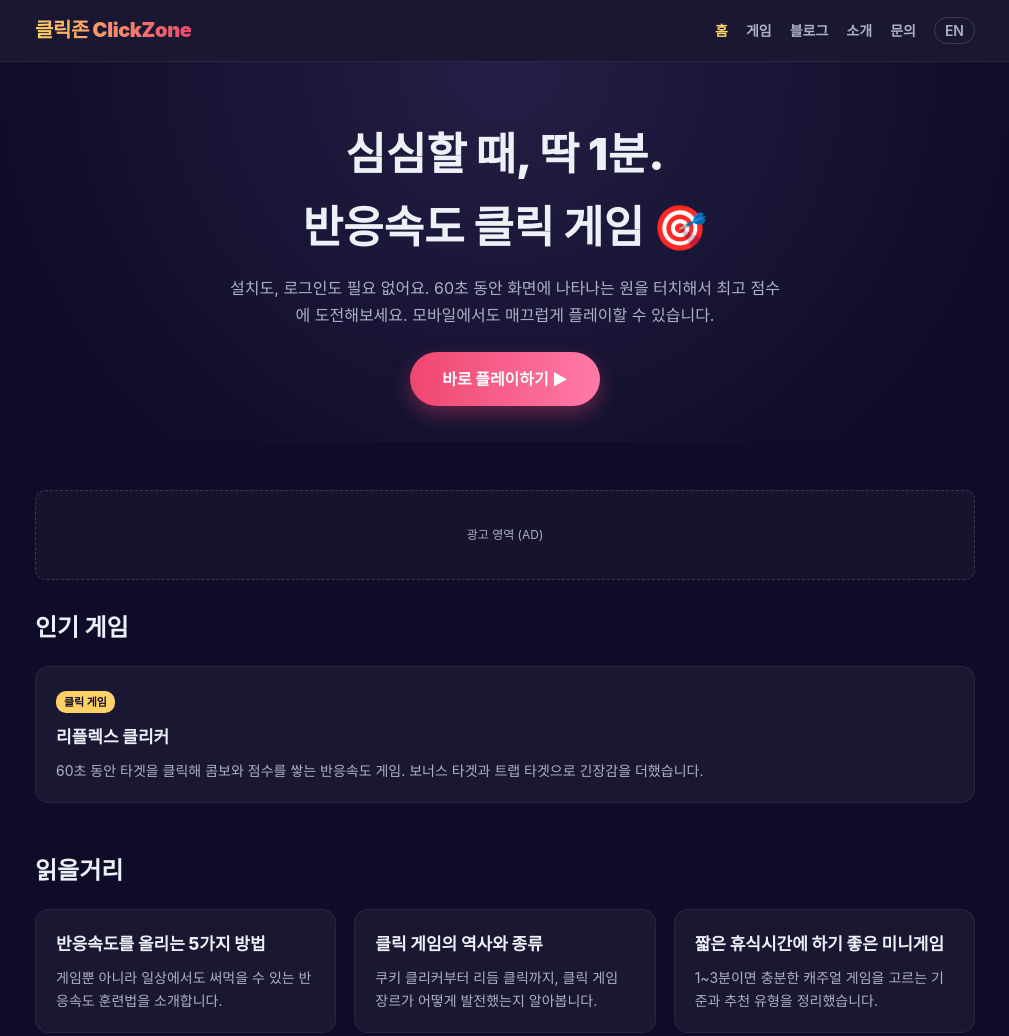
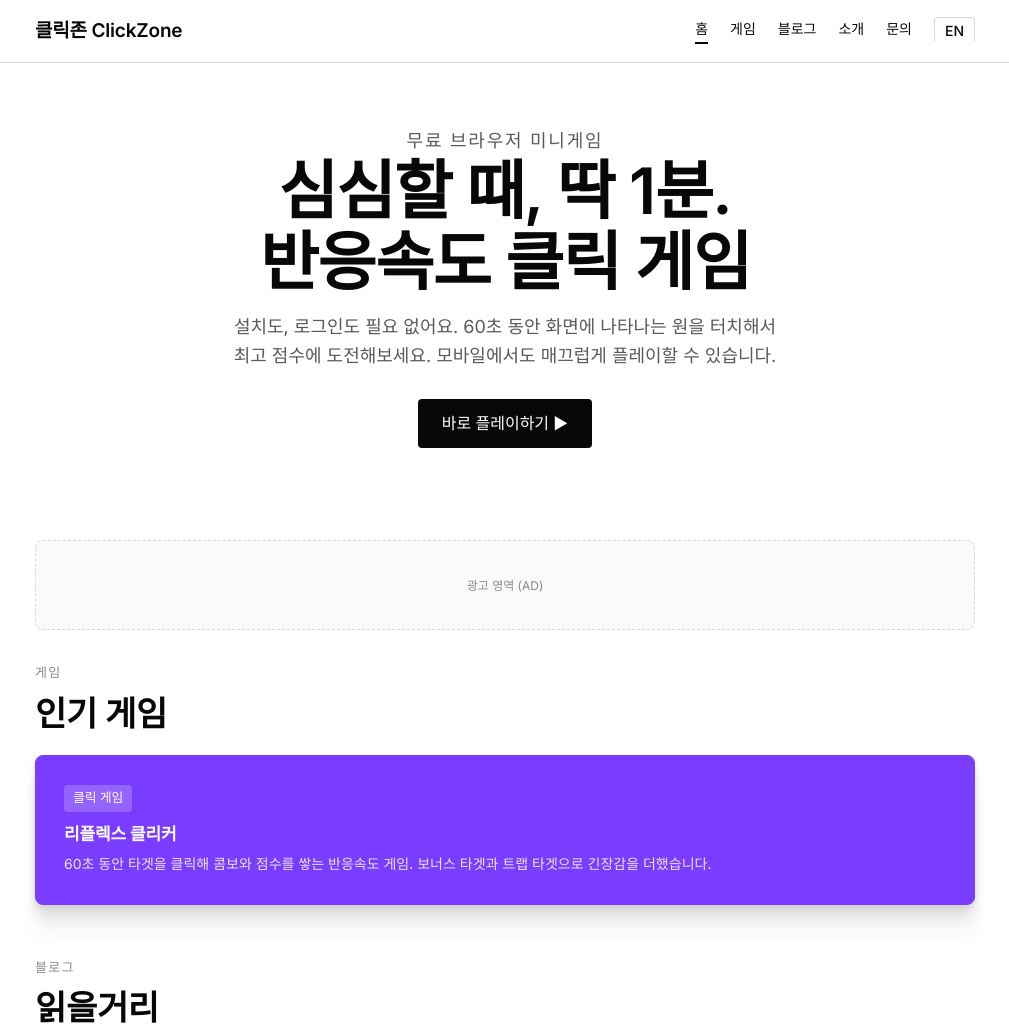
Before and after one commit to aikoodaekking-ux/aikoodaekking-ux.github.io, a plain HTML site: page index.html in a window 1280 px wide. Shown: the top 1036 px of the page, without its empty margins (135-1144 px from the left). Drawn offline with Linux system fonts and the light colour scheme.

Commit message:
Redesign site with a clean modern SaaS visual system (Inter, ink/white palette, accent cards)

```diff
--- a/assets/css/style.css
+++ b/assets/css/style.css
@@ -1,13 +1,37 @@
-/* ClickZone shared stylesheet */
+/* ClickZone shared stylesheet — modern clean SaaS design system */
+@import url('https://fonts.googleapis.com/css2?family=Inter:wght@400;500;600&display=swap');
+
 :root{
-  --bg: #0f0c29;
-  --surface: #1a1733;
-  --surface2: #241f44;
-  --text: #eef0f7;
-  --text-dim: #aeb0c4;
-  --accent: #ffd166;
-  --accent2: #ef476f;
-  --good: #06d6a0;
+  /* Surface */
+  --bg: #ffffff;           /* canvas */
+  --surface: #fafafa;      /* subtle panel fill (ad slots, dividers) */
+  --surface2: #f3f3f3;     /* hover / pressed fill */
+  --hairline: #d8d8d8;     /* 1px borders */
+
+  /* Text */
+  --ink: #080808;          /* primary / headings / wordmark */
+  --ink-strong: #222222;
+  --text: #363636;         /* default body text */
+  --text-dim: #5a5a5a;     /* secondary text */
+  --mute: #898989;
+  --mute-soft: #ababab;
+
+  /* Chromatic accents */
+  --accent-purple: #7a3dff;
+  --accent-pink: #ed52cb;
+  --accent-blue: #3b89ff;
+  --accent-blue-deep: #006acc;
+  --accent-blue-info: #146ef5;
+  --accent-orange: #ff6b00;
+  --accent-green: #00d722;
+  --accent-yellow: #ffae13;
+  --accent-red: #ee1d36;
+
+  /* Semantic aliases used inline across pages */
+  --accent: var(--accent-blue);
+  --accent2: var(--accent-red);
+  --good: #0a8f2a; /* text-safe darker green for inline success/bonus copy */
+
   --max-width: 980px;
 }
 *{ box-sizing:border-box; }
@@ -15,103 +39,152 @@ html,body{
   margin:0; padding:0;
   background:var(--bg);
   color:var(--text);
-  font-family:-apple-system,BlinkMacSystemFont,"Segoe UI",Roboto,"Malgun Gothic","Apple SD Gothic Neo",sans-serif;
-  line-height:1.65;
+  font-family:'Inter',-apple-system,BlinkMacSystemFont,"Segoe UI",Roboto,"Malgun Gothic","Apple SD Gothic Neo",sans-serif;
+  font-feature-settings:"ss01";
+  -webkit-font-smoothing:antialiased;
+  line-height:1.6;
   -webkit-text-size-adjust:100%;
 }
-a{ color:var(--accent); text-decoration:none; }
+a{ color:var(--accent-blue-deep); text-decoration:none; }
 a:hover{ text-decoration:underline; }
 img{ max-width:100%; }
+h1,h2,h3,h4{ color:var(--ink); font-weight:600; letter-spacing:-0.01em; margin:0 0 0.5em; line-height:1.25; }
 
 .wrap{ max-width:var(--max-width); margin:0 auto; padding:0 20px; }
 
 /* ---------- Header ---------- */
 header.site{
-  background:var(--surface);
-  border-bottom:1px solid rgba(255,255,255,.06);
+  background:var(--bg);
+  border-bottom:1px solid var(--hairline);
   position:sticky; top:0; z-index:50;
 }
 header.site .bar{
   display:flex; align-items:center; justify-content:space-between;
-  padding:14px 20px;
+  padding:16px 20px;
   max-width:var(--max-width); margin:0 auto;
 }
 .brand{
-  font-weight:900; font-size:20px; letter-spacing:-.02em;
-  background:linear-gradient(90deg,var(--accent),var(--accent2));
-  -webkit-background-clip:text; background-clip:text; color:transparent;
+  font-weight:600; font-size:19px; letter-spacing:-0.01em;
+  color:var(--ink);
 }
-nav.main{ display:flex; gap:18px; align-items:center; flex-wrap:wrap; }
-nav.main a{ color:var(--text-dim); font-size:14px; font-weight:600; }
-nav.main a.active{ color:var(--accent); }
+nav.main{ display:flex; gap:22px; align-items:center; flex-wrap:wrap; }
+nav.main a{
+  color:var(--ink);
+  font-size:14px; font-weight:500;
+  padding-bottom:2px;
+  border-bottom:2px solid transparent;
+}
+nav.main a:hover{ text-decoration:none; color:var(--ink); }
+nav.main a.active{ border-bottom-color:var(--ink); }
 .lang-switch a{
-  font-size:12px; color:var(--text-dim);
-  border:1px solid rgba(255,255,255,.15); border-radius:14px;
+  font-size:12px; font-weight:500; color:var(--text-dim);
+  border:1px solid var(--hairline); border-radius:4px;
   padding:4px 10px;
+}
+.lang-switch a:hover{ text-decoration:none; border-color:var(--ink); color:var(--ink); }
+
+/* ---------- Eyebrow label ---------- */
+.eyebrow{
+  text-transform:uppercase;
+  font-size:13px; font-weight:500;
+  letter-spacing:0.1em;
+  color:var(--mute);
+  margin:0 0 10px;
 }
 
 /* ---------- Hero ---------- */
 .hero{
-  padding:56px 20px 36px;
+  padding:64px 20px 40px;
   text-align:center;
-  background:radial-gradient(circle at 50% 0%, var(--surface2), var(--bg) 70%);
+  background:var(--bg);
 }
 .hero h1{
-  font-size:clamp(28px,5vw,44px);
-  margin:0 0 12px;
-  font-weight:900;
+  font-size:clamp(30px,6vw,64px);
+  margin:0 0 16px;
+  font-weight:600;
+  letter-spacing:-0.02em;
+  color:var(--ink);
+  line-height:1.1;
 }
 .hero p{
   color:var(--text-dim);
   max-width:560px; margin:0 auto;
-  font-size:16px;
+  font-size:18px;
+  line-height:1.6;
 }
 .hero .cta{
-  display:inline-block; margin-top:24px;
-  background:linear-gradient(90deg,var(--accent2),#ff7aa8);
-  color:#fff; font-weight:800; padding:14px 32px;
-  border-radius:50px; box-shadow:0 8px 20px rgba(239,71,111,.35);
+  display:inline-block; margin-top:28px;
 }
-.hero .cta:hover{ text-decoration:none; filter:brightness(1.08); }
+
+/* ---------- Buttons ---------- */
+button.cta, a.cta, .hero .cta{
+  border:none;
+  background:var(--ink);
+  color:#fff;
+  font-weight:500;
+  font-size:16px;
+  padding:12px 24px;
+  border-radius:4px;
+  cursor:pointer;
+  box-shadow:none;
+  touch-action:manipulation;
+}
+button.cta:hover, a.cta:hover{ background:#222222; text-decoration:none; }
+button.cta:active, a.cta:active{ transform:scale(.98); }
 
 /* ---------- Sections / Cards ---------- */
-main{ padding:40px 0 60px; }
-section{ margin-bottom:48px; }
-section h2{ font-size:24px; margin-bottom:18px; font-weight:800; }
+main{ padding:48px 0 64px; }
+section{ margin-bottom:52px; }
+section h2{ font-size:clamp(24px,4vw,34px); margin-bottom:20px; font-weight:600; color:var(--ink); letter-spacing:-0.01em; }
 
 .card-grid{
-  display:grid; gap:18px;
+  display:grid; gap:16px;
   grid-template-columns:repeat(auto-fit,minmax(240px,1fr));
 }
 .card{
-  background:var(--surface); border:1px solid rgba(255,255,255,.06);
-  border-radius:14px; padding:20px; display:block; color:var(--text);
+  background:var(--bg); border:1px solid var(--hairline);
+  border-radius:8px; padding:28px; display:block; color:var(--text);
+  transition:border-color .15s ease;
 }
-.card:hover{ border-color:var(--accent); text-decoration:none; }
-.card h3{ margin:0 0 8px; font-size:17px; font-weight:800; }
+.card:hover{ border-color:var(--ink); text-decoration:none; }
+.card h3{ margin:0 0 8px; font-size:17px; font-weight:600; color:var(--ink); }
 .card p{ margin:0; color:var(--text-dim); font-size:14px; }
 .card .tag{
-  display:inline-block; font-size:11px; color:var(--bg);
-  background:var(--accent); border-radius:10px; padding:2px 8px;
-  margin-bottom:10px; font-weight:800;
+  display:inline-block; font-size:12.8px; font-weight:550; color:var(--ink);
+  background:var(--surface2); border-radius:4px; padding:3px 9px;
+  margin-bottom:12px;
+}
+
+/* Featured card — full-fill accent treatment for the flagship game */
+.card.featured{
+  background:var(--accent-purple);
+  border-color:var(--accent-purple);
+  box-shadow:0 30px 18px rgba(0,0,0,0.04), 0 13px 13px rgba(0,0,0,0.08), 0 3px 7px rgba(0,0,0,0.09);
+}
+.card.featured:hover{ border-color:var(--accent-purple); }
+.card.featured h3, .card.featured p{ color:#ffffff; }
+.card.featured p{ color:rgba(255,255,255,.85); }
+.card.featured .tag{
+  background:rgba(255,255,255,.2); color:#ffffff;
 }
 
 /* ---------- Article ---------- */
-article.post h1{ font-size:clamp(24px,4.4vw,34px); margin-bottom:6px; }
-article.post .meta{ color:var(--text-dim); font-size:13px; margin-bottom:28px; }
-article.post h2{ font-size:20px; margin:32px 0 12px; }
-article.post p{ margin:0 0 16px; color:#e4e5ee; }
-article.post ul,article.post ol{ color:#e4e5ee; margin:0 0 16px; padding-left:22px; }
+article.post h1{ font-size:clamp(26px,4.4vw,40px); margin-bottom:8px; font-weight:600; color:var(--ink); letter-spacing:-0.01em; }
+article.post .meta{ color:var(--mute); font-size:13px; margin-bottom:32px; }
+article.post h2{ font-size:22px; margin:36px 0 14px; font-weight:600; color:var(--ink); }
+article.post p{ margin:0 0 18px; color:var(--text); font-size:16px; }
+article.post ul,article.post ol{ color:var(--text); margin:0 0 18px; padding-left:22px; font-size:16px; }
 article.post li{ margin-bottom:6px; }
-.breadcrumb{ font-size:13px; color:var(--text-dim); margin-bottom:16px; }
+article.post a{ color:var(--accent-blue-deep); font-weight:500; }
+.breadcrumb{ font-size:13px; color:var(--mute); margin-bottom:20px; }
 
 /* ---------- Game embed ---------- */
 .game-frame-wrap{
   width:100%; max-width:480px; margin:0 auto;
   aspect-ratio:9/16;
-  border-radius:18px; overflow:hidden;
-  box-shadow:0 20px 50px rgba(0,0,0,.45);
-  border:1px solid rgba(255,255,255,.08);
+  border-radius:8px; overflow:hidden;
+  border:1px solid var(--hairline);
+  box-shadow:0 30px 18px rgba(0,0,0,0.04), 0 13px 13px rgba(0,0,0,0.08), 0 3px 7px rgba(0,0,0,0.09);
 }
 .game-frame-wrap iframe{ width:100%; height:100%; border:0; display:block; }
 
@@ -119,22 +192,23 @@ article.post li{ margin-bottom:6px; }
 .ad-slot{
   width:100%; min-height:90px;
   display:flex; align-items:center; justify-content:center;
-  color:var(--text-dim); font-size:12px;
-  background:rgba(255,255,255,.03);
-  border:1px dashed rgba(255,255,255,.15);
-  border-radius:10px; margin:28px 0;
+  color:var(--mute); font-size:12px;
+  background:var(--surface);
+  border:1px dashed var(--hairline);
+  border-radius:8px; margin:32px 0;
 }
 
 /* ---------- Footer ---------- */
 footer.site{
-  border-top:1px solid rgba(255,255,255,.06);
-  padding:28px 20px; text-align:center;
-  color:var(--text-dim); font-size:13px;
+  border-top:1px solid var(--hairline);
+  padding:32px 20px; text-align:center;
+  color:var(--text-dim); font-size:14px;
 }
 footer.site a{ color:var(--text-dim); }
-footer.site .links{ margin-bottom:10px; display:flex; gap:14px; justify-content:center; flex-wrap:wrap; }
+footer.site a:hover{ color:var(--ink); }
+footer.site .links{ margin-bottom:12px; display:flex; gap:16px; justify-content:center; flex-wrap:wrap; }
 
 @media (max-width:600px){
-  nav.main{ gap:10px; font-size:13px; }
-  .hero{ padding:40px 16px 28px; }
+  nav.main{ gap:12px; font-size:13px; }
+  .hero{ padding:44px 16px 28px; }
 }
--- a/index.html
+++ b/index.html
@@ -28,7 +28,8 @@
 </header>
 
 <section class="hero">
-  <h1>심심할 때, 딱 1분.<br>반응속도 클릭 게임 🎯</h1>
+  <p class="eyebrow">무료 브라우저 미니게임</p>
+  <h1>심심할 때, 딱 1분.<br>반응속도 클릭 게임</h1>
   <p>설치도, 로그인도 필요 없어요. 60초 동안 화면에 나타나는 원을 터치해서 최고 점수에 도전해보세요. 모바일에서도 매끄럽게 플레이할 수 있습니다.</p>
   <a class="cta" href="./games/index.html">바로 플레이하기 ▶</a>
 </section>
@@ -37,9 +38,10 @@
   <div class="ad-slot">광고 영역 (AD)</div>
 
   <section>
+    <p class="eyebrow">게임</p>
     <h2>인기 게임</h2>
     <div class="card-grid">
-      <a class="card" href="./games/index.html">
+      <a class="card featured" href="./games/index.html">
         <span class="tag">클릭 게임</span>
         <h3>리플렉스 클리커</h3>
         <p>60초 동안 타겟을 클릭해 콤보와 점수를 쌓는 반응속도 게임. 보너스 타겟과 트랩 타겟으로 긴장감을 더했습니다.</p>
@@ -48,6 +50,7 @@
   </section>
 
   <section>
+    <p class="eyebrow">블로그</p>
     <h2>읽을거리</h2>
     <div class="card-grid">
       <a class="card" href="./blog/reflex-training.html">
```
Also changed, not shown: en/games/index.html (+3 -1 lines), en/index.html (+5 -2 lines), games/index.html (+3 -1 lines).
